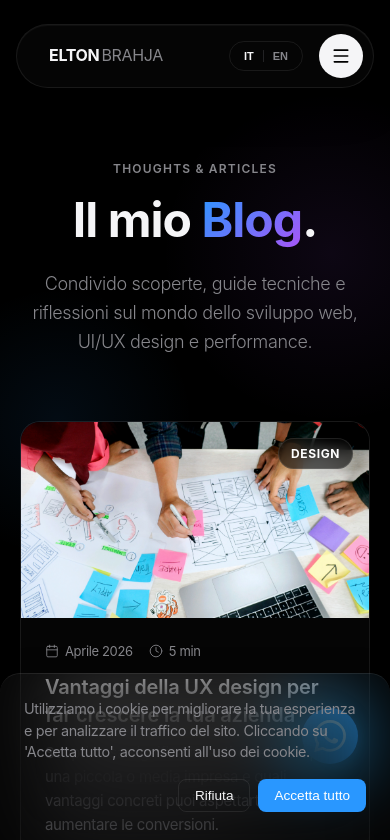
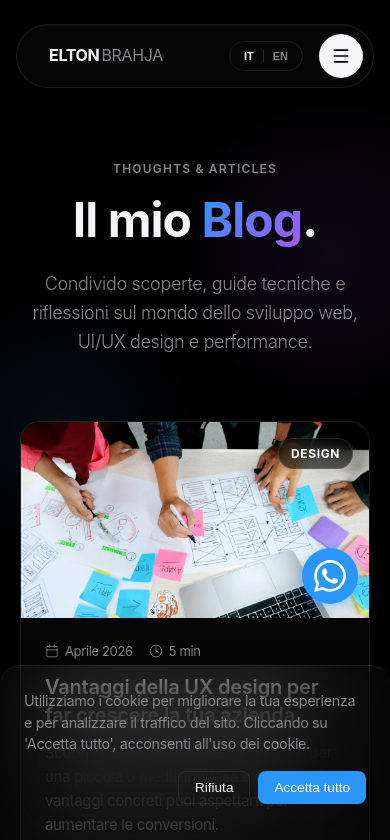
Before and after one commit to eltonbrahja/myPortfolio, a React (Vite) app: page /blog in a window 390 px wide. Shown: the top 840 px of the page. Built offline with nearby package versions, Linux system fonts and the light colour scheme.

Commit message:
fix cookies

```diff
--- a/src/components/CookieBanner.jsx
+++ b/src/components/CookieBanner.jsx
@@ -9,17 +9,20 @@ const CookieBanner = () => {
     const consent = localStorage.getItem('cookieConsent');
     if (!consent) {
       setIsVisible(true);
+      document.body.classList.add('cookie-banner-active');
     }
   }, []);
 
   const handleAccept = () => {
     localStorage.setItem('cookieConsent', 'accepted');
     setIsVisible(false);
+    document.body.classList.remove('cookie-banner-active');
   };
 
   const handleDecline = () => {
     localStorage.setItem('cookieConsent', 'declined');
     setIsVisible(false);
+    document.body.classList.remove('cookie-banner-active');
   };
 
   if (!isVisible) return null;
--- a/src/index.css
+++ b/src/index.css
@@ -117,8 +117,9 @@ a {
 .cookie-banner {
   position: fixed;
   bottom: 2rem;
-  left: 2rem;
-  max-width: 400px;
+  right: 6.5rem;
+  left: auto;
+  max-width: 380px;
   padding: 1.5rem;
   z-index: 1000;
   box-shadow: 0 10px 30px rgba(0, 0, 0, 0.5);
@@ -141,6 +142,7 @@ a {
   display: flex;
   gap: 0.5rem;
   justify-content: flex-end;
+  flex-wrap: wrap;
 }
 
 .cookie-btn {
@@ -193,10 +195,10 @@ a {
     border-bottom: none;
     border-left: none;
     border-right: none;
-    padding-bottom: 2rem;
+    padding-bottom: 2.5rem;
   }
 
-  .whatsapp-button {
-    bottom: 5rem; /* move whatsapp up slightly if we wanted, but not modifying the whatsapp logic directly */
+  body.cookie-banner-active .whatsapp-button {
+    bottom: 15rem; /* Pushato sopra il cookie banner */
   }
 }
```
